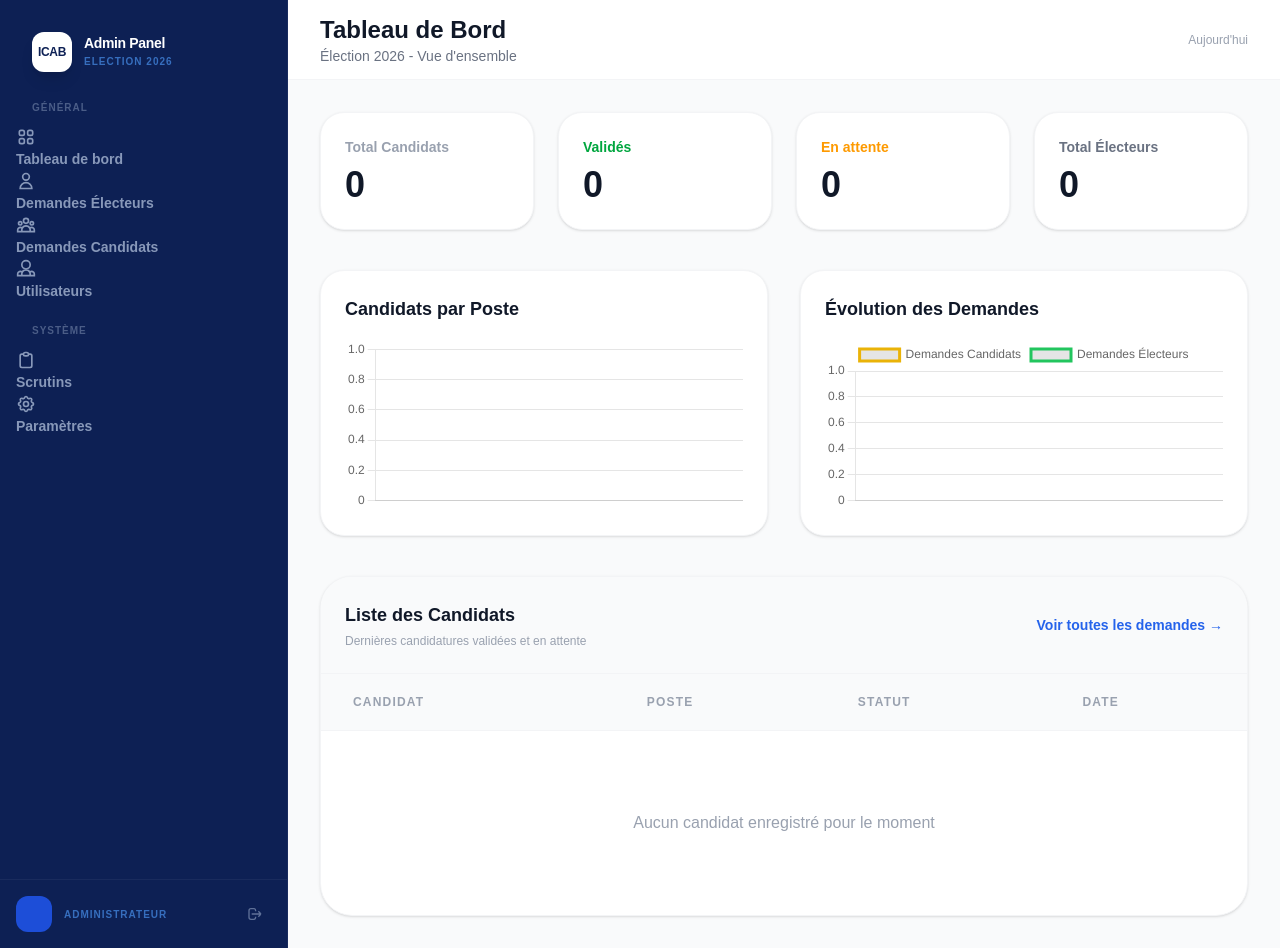
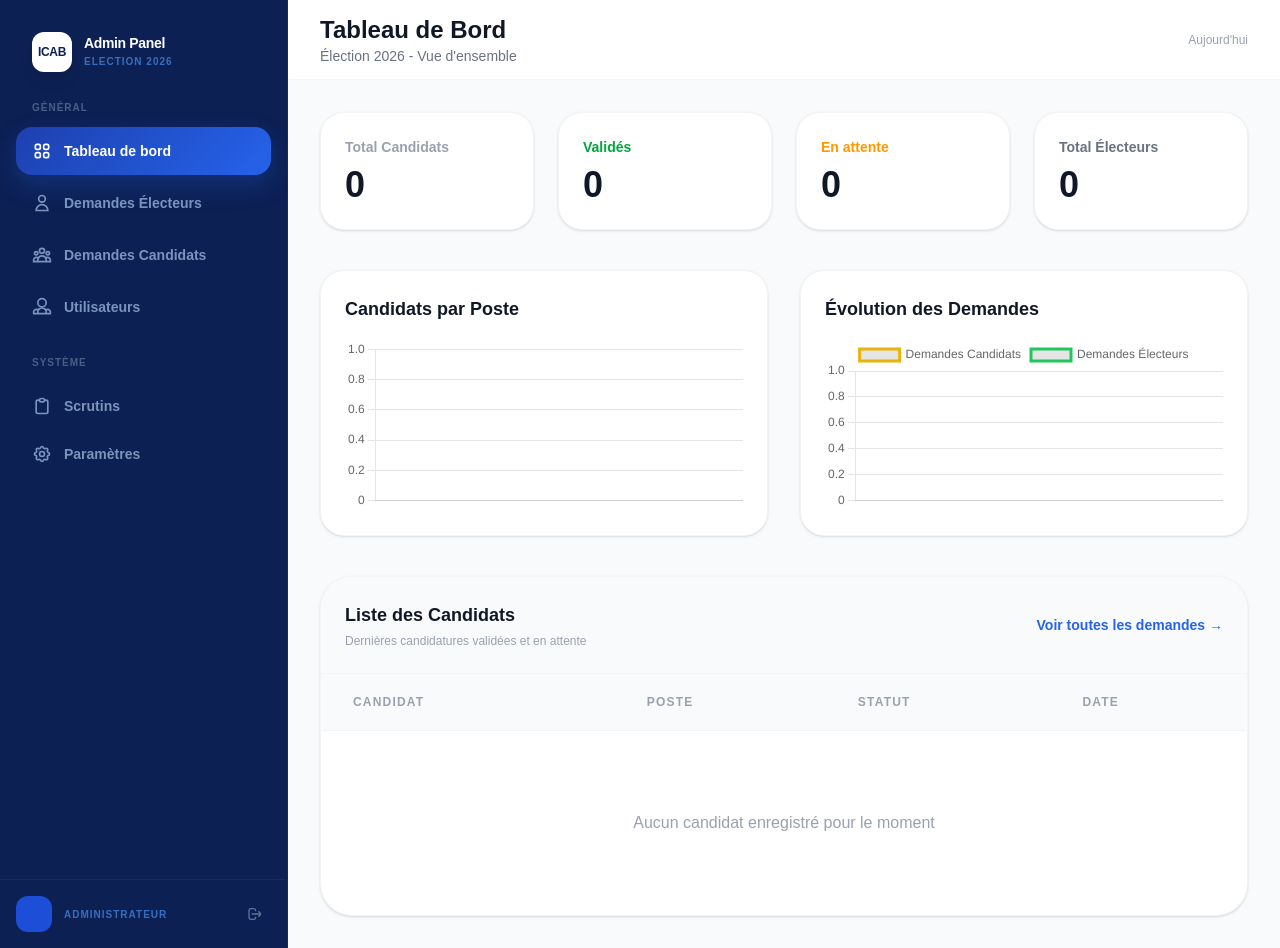
Before and after one commit to sandra-dev-hub/vote, a Django app: page /admin/dashboard/ in a window 1280 px wide. Run offline with Django 5.2, Linux system fonts and the light colour scheme; parts of the project's set-up code (start-up, migrations or seed data) failed here and were passed over.

Commit message:
update sidebar admin

```diff
--- a/vote/vote/static/css/output.css
+++ b/vote/vote/static/css/output.css
@@ -43,7 +43,6 @@
     --color-emerald-500: oklch(69.6% 0.17 162.48);
     --color-emerald-600: oklch(59.6% 0.145 163.225);
     --color-emerald-700: oklch(50.8% 0.118 165.612);
-    --color-emerald-800: oklch(43.2% 0.095 166.913);
     --color-blue-50: oklch(97% 0.014 254.604);
     --color-blue-100: oklch(93.2% 0.032 255.585);
     --color-blue-200: oklch(88.2% 0.059 254.128);
@@ -1723,9 +1722,6 @@
   .px-12 {
     padding-inline: calc(var(--spacing) * 12);
   }
-  .py-0\.5 {
-    padding-block: calc(var(--spacing) * 0.5);
-  }
   .py-1 {
     padding-block: calc(var(--spacing) * 1);
   }
--- a/vote/vote/templates/pages/admin_dashboard/base.html
+++ b/vote/vote/templates/pages/admin_dashboard/base.html
@@ -10,7 +10,7 @@
   {% comment %} <script src="https://cdn.jsdelivr.net/npm/@tailwindcss/browser@4"></script> {% endcomment %}
 <link rel="stylesheet" href="{% static 'css/output.css' %}" />
 
-  <style type="text/tailwindcss">
+  <style>
     @theme {
       --font-sans: 'Plus Jakarta Sans', sans-serif;
       --font-display: 'Instrument Serif', serif;
@@ -25,19 +25,44 @@
       --color-brand-950: #0d2054;
     }
 
+    /* Style commun des liens sidebar */
+    .sidebar-link {
+      display: flex;
+      align-items: center;
+      gap: 0.75rem;
+      min-height: 2.75rem;
+      padding: 0.875rem 1rem;
+      border-radius: 1rem;
+      color: rgba(191, 219, 254, 0.62);
+      text-decoration: none;
+      white-space: nowrap;
+      transition: all 150ms ease;
+    }
+
+    .sidebar-link:hover {
+      background: rgba(255, 255, 255, 0.06);
+      color: #ffffff;
+    }
+
     /* Lien actif dans la sidebar */
     .sidebar-link-active {
-      @apply bg-brand-800 text-white shadow-md shadow-black/20;
+      background: linear-gradient(135deg, #1e40af, #2563eb);
+      color: #ffffff;
+      box-shadow: 0 10px 24px rgba(37, 99, 235, 0.25);
     }
 
-    /* Style commun des liens sidebar */
-    .sidebar-link {
-      @apply flex items-center gap-3 px-4 py-3.5 rounded-2xl hover:bg-white/5 hover:text-white transition-all;
+    .sidebar-link-active:hover {
+      background: linear-gradient(135deg, #1e40af, #2563eb);
+      color: #ffffff;
     }
 
     /* Badge compteur (demandes en attente) */
     .sidebar-badge {
-      @apply ml-auto text-[10px] font-black px-2 py-0.5 rounded-full;
+      margin-left: auto;
+      font-size: 0.625rem;
+      font-weight: 900;
+      padding: 0.125rem 0.5rem;
+      border-radius: 9999px;
     }
 
     .dataTables_wrapper {
```
